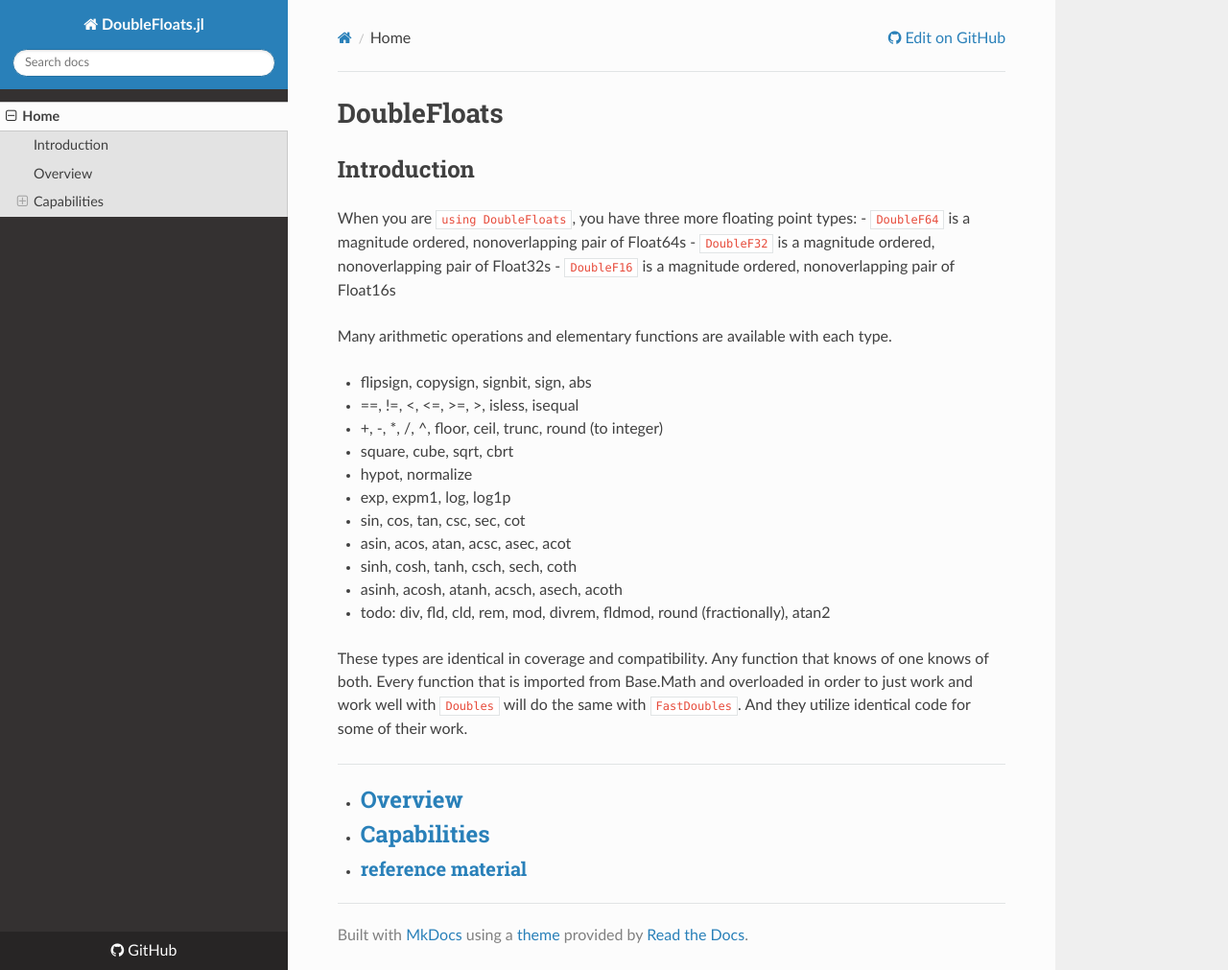
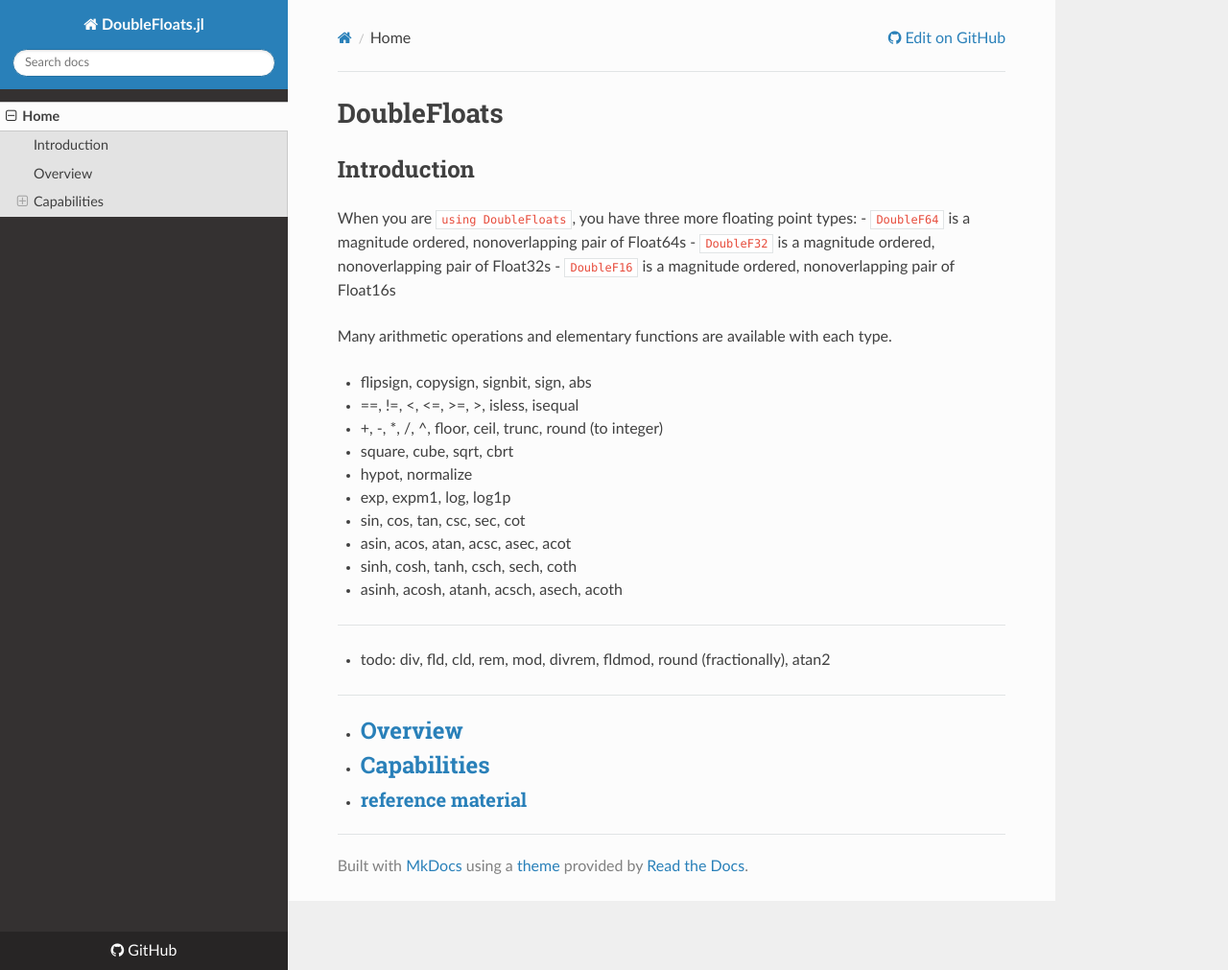
Before and after one commit to JuliaMath/DoubleFloats.jl, an MkDocs documentation site: the page built from docs/src/index.md, in a window 1280 px wide and 1011 px high. Shown: the whole window at 96% size. Built offline with MkDocs 1.6.1, drawn with Linux system fonts in a browser that asks for light colours; nearby versions of some CDN libraries; old or Windows-style settings are respelled for this version of MkDocs.

Commit message:
Update index.md

```diff
--- a/docs/src/index.md
+++ b/docs/src/index.md
@@ -23,12 +23,9 @@
 - sinh, cosh, tanh, csch, sech, coth
 - asinh, acosh, atanh, acsch, asech, acoth
 
+----
 - todo: div, fld, cld, rem, mod, divrem, fldmod, round (fractionally), atan2
 
-
-These types are identical in coverage and compatibility. Any function that knows of one knows of both.
-Every function that is imported from Base.Math and overloaded in order to just work and work well with
-`Doubles` will do the same with `FastDoubles`.  And they utilize identical code for some of their work.
 
 
 ----
```
